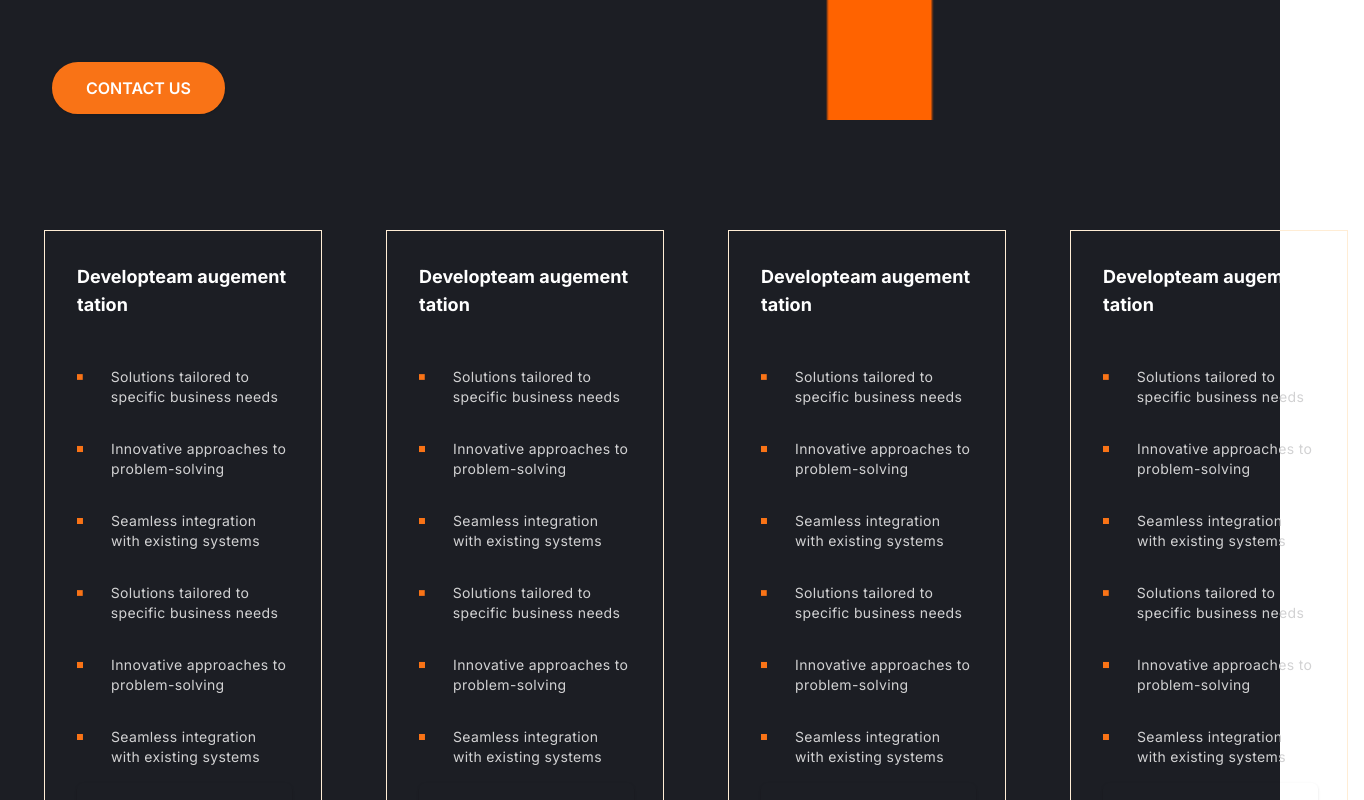
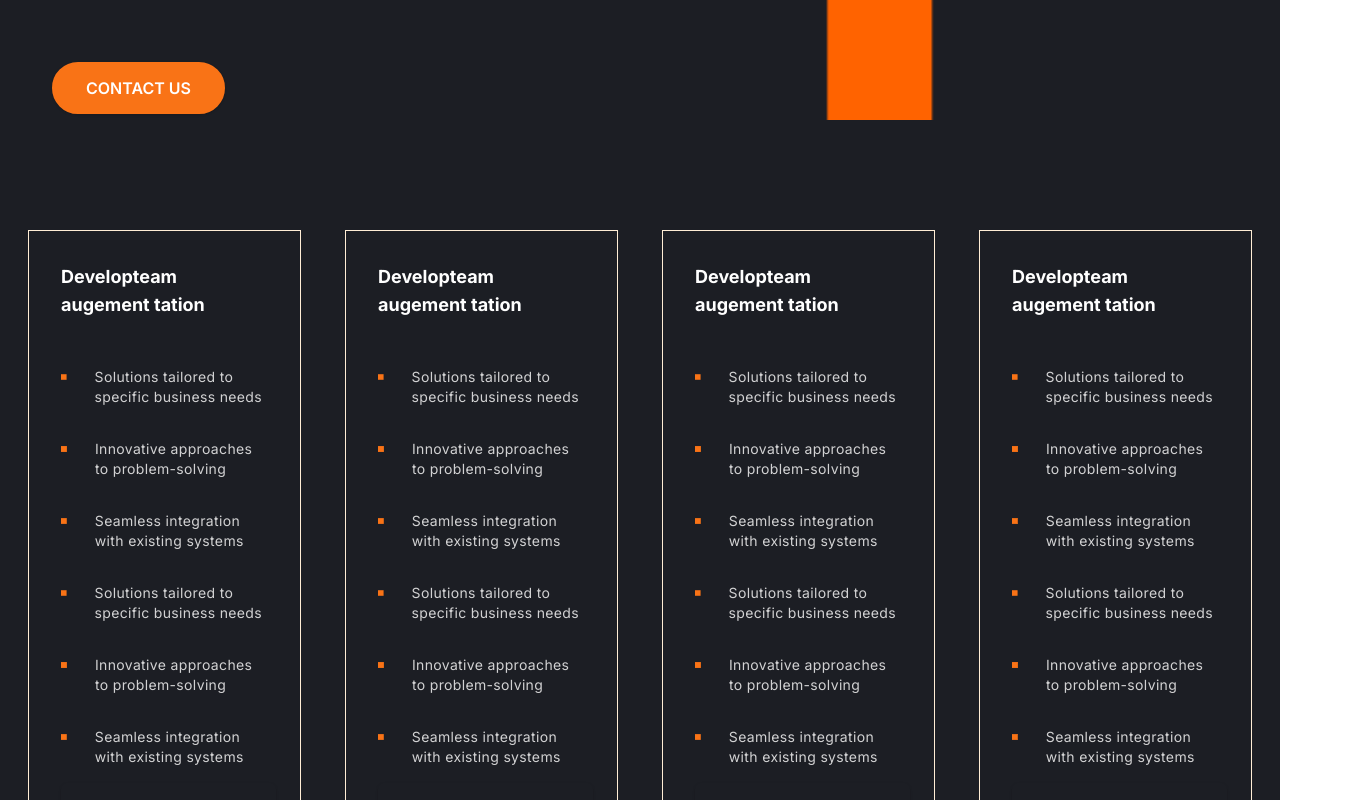
Before and after one commit to nganbuithii/UI-Yalantics-Web, a Next.js app: page /home in a window 1280 px wide. Shown: the part 520-1320 px from the top of the page, 1364 px wide, since content can reach past the window. Built offline with nearby package versions, Linux system fonts and the light colour scheme.

Commit message:
update fix exist

```diff
--- a/app/home/CaseStudiesList.jsx
+++ b/app/home/CaseStudiesList.jsx
@@ -18,7 +18,7 @@ const caseStudiesData = [
             "Innovative approaches to problem-solving",
             "Seamless integration with existing systems"
         ],
-        image:"https://yalantis.com/wp-content/uploads/2024/03/oxygen.webp",
+        image: "https://yalantis.com/wp-content/uploads/2024/03/oxygen.webp",
     },
     {
         title: "Developteam Augmentation",
@@ -31,7 +31,7 @@ const caseStudiesData = [
             "Seamless integration with existing systems"
         ]
         ,
-        image:"https://yalantis.com/wp-content/uploads/2024/03/oxygen.webp",
+        image: "https://yalantis.com/wp-content/uploads/2024/03/oxygen.webp",
     },
     {
         title: "Developteam Augmentation",
@@ -44,7 +44,7 @@ const caseStudiesData = [
             "Seamless integration with existing systems"
         ]
         ,
-        image:"https://yalantis.com/wp-content/uploads/2024/03/oxygen.webp",
+        image: "https://yalantis.com/wp-content/uploads/2024/03/oxygen.webp",
     },
     {
         title: "Developteam Augmentation",
@@ -57,7 +57,7 @@ const caseStudiesData = [
             "Seamless integration with existing systems"
         ]
         ,
-        image:"https://yalantis.com/wp-content/uploads/2024/03/oxygen.webp",
+        image: "https://yalantis.com/wp-content/uploads/2024/03/oxygen.webp",
     },
     {
         title: "Developteam Augmentation",
@@ -70,7 +70,7 @@ const caseStudiesData = [
             "Seamless integration with existing systems"
         ],
 
-        image:"https://yalantis.com/wp-content/uploads/2024/03/oxygen.webp",
+        image: "https://yalantis.com/wp-content/uploads/2024/03/oxygen.webp",
     },
     {
         title: "Developteam Augmentation",
@@ -83,7 +83,7 @@ const caseStudiesData = [
             "Seamless integration with existing systems"
         ]
         ,
-        image:"https://yalantis.com/wp-content/uploads/2024/03/oxygen.webp",
+        image: "https://yalantis.com/wp-content/uploads/2024/03/oxygen.webp",
     },
     {
         title: "Developteam Augmentation",
@@ -95,7 +95,7 @@ const caseStudiesData = [
             "Innovative approaches to problem-solving",
             "Seamless integration with existing systems"
         ],
-        image:"https://yalantis.com/wp-content/uploads/2024/03/oxygen.webp",
+        image: "https://yalantis.com/wp-content/uploads/2024/03/oxygen.webp",
     },
     {
         title: "Developteam Augmentation",
@@ -108,7 +108,7 @@ const caseStudiesData = [
             "Seamless integration with existing systems"
         ]
         ,
-        image:"https://yalantis.com/wp-content/uploads/2024/03/oxygen.webp",
+        image: "https://yalantis.com/wp-content/uploads/2024/03/oxygen.webp",
     },
     {
         title: "Developteam Augmentation",
@@ -138,23 +138,21 @@ const caseStudiesData = [
 
 export default function CaseStudiesList() {
     return (
-        <section className="relative main-bg lg:pb-20 ">
+        <section className="relative main-bg lg:pb-20   ">
             <div className="flex flex-row pt-20 pl-8 pb-12  md:items-between">
                 <h1 className="2xl:text-6xl text-white xl:text-[56px]  lg:text-[56px] md:text-[46px] md:w-full sm:text-[24px] ">Case Studies</h1>
-                <div className="flex flex-row lg:ml-auto xl:space-x-4
-
-                xl:absolute xl:-top-52 xl:flex-row  xl:right-10
-                lg:absolute lg:flex-col lg:justify-center lg:translate-y-[300px] lg:right-0
+                <div className="flex flex-row lg:absolute lg:flex-col lg:justify-center lg:translate-y-[300px] lg:right-5
+                xl:flex-row xl:absolute xl:-top-52 xl:right-10 xl:space-x-4
                 md:absolute md:flex-col md:justify-center md:translate-y-[300px] md:right-0
-                sm:hidden
-                ">
-                    <div className="swiper-button-prev  xl:block">
-                        <IoIosArrowDropleft className="text-8xl xl:text-6xl  md:text-6xl text-gray-100 hover:text-orange-500" />
+                sm:hidden md:inline-block  xl:flex">
+                    <div className="swiper-button-prev xl:block">
+                        <IoIosArrowDropleft className="xl:mt-4 text-8xl xl:text-6xl md:text-6xl text-gray-100 hover:text-orange-500" />
                     </div>
-                    <div className="swiper-button-next ml-4 xl:block lg:ml-0 md:ml-0 md:mt-4">
-                        <IoIosArrowDropright className="text-8xl  md:text-6xl xl:text-6xl text-gray-100 hover:text-orange-500" />
+                    <div className="swiper-button-next xl:ml-4 xl:block lg:ml-0 md:ml-0 md:mt-4">
+                        <IoIosArrowDropright className="text-8xl md:text-6xl  xl:text-6xl text-gray-100 hover:text-orange-500" />
                     </div>
                 </div>
+
             </div>
             <Swiper
                 spaceBetween={0} // Đặt spaceBetween là 0
--- a/app/home/page.jsx
+++ b/app/home/page.jsx
@@ -76,10 +76,11 @@ export default function HomePage() {
                 </div>
             </section>
 
-            <section className="xl:flex xl:flex-row flex-wrap xl:flex-nowrap main-bg xl:pt-24 xl:pb-[80px] lg:grid lg:grid-cols-2 lg:gap-4 lg:px-5 lg:pb-[60px] md:pb-[60px]
+            <section className=" flex-wrap xl:flex-nowrap main-bg xl:pt-24 xl:pb-[80px] lg:grid lg:grid-cols-2 lg:gap-4 lg:px-5 lg:pb-[60px] md:pb-[60px]
             md:grid md:grid-cols-2 md:gap-3 md:px-5
+            xl:grid xl:grid-cols-4 xl:gap-3 xl:px-3
             ">
-                <div className="xl:w-1/4 xl:mx-2 lg:w-full lg:mx-0 sm:px-4 sm:pb-4">
+                <div className=" lg:w-full lg:mx-0 sm:px-4 sm:pb-4">
                     <CardReadMore
                         title={"Developteam augement tation"}
                         items={[
@@ -92,7 +93,7 @@ export default function HomePage() {
                         ]}
                     />
                 </div>
-                <div className="xl:w-1/4 xl:mx-2 lg:w-full lg:mx-0 sm:px-4 sm:pb-4">
+                <div className=" lg:w-full lg:mx-0 sm:px-4 sm:pb-4">
                     <CardReadMore
                         title={"Developteam augement tation"}
                         items={[
@@ -105,7 +106,7 @@ export default function HomePage() {
                         ]}
                     />
                 </div>
-                <div className="xl:w-1/4 xl:mx-2 lg:w-full lg:mx-0 sm:px-4 sm:pb-4">
+                <div className=" lg:w-full lg:mx-0 sm:px-4 sm:pb-4">
                     <CardReadMore
                         title={"Developteam augement tation"}
                         items={[
@@ -118,7 +119,7 @@ export default function HomePage() {
                         ]}
                     />
                 </div>
-                <div className="xl:w-1/4 xl:mx-2 lg:w-full lg:mx-0 sm:px-4 sm:pb-4">
+                <div className=" lg:w-full lg:mx-0 sm:px-4 sm:pb-4">
                     <CardReadMore
                         title={"Developteam augement tation"}
                         items={[
--- a/components/header.jsx
+++ b/components/header.jsx
@@ -60,7 +60,7 @@ export default function Header() {
                                     alt="Logo"
                                     width={130}
                                     height={130}
-                                    className="object-contain 2xl:w-[130px] xl:w-[90px] sm:w-[80px]"
+                                    className="object-contain 2xl:w-[130px] xl:w-[90px] sm:w-[80px] lg:w-[230px]"
                                 />
                             </Link>
                         </div>
@@ -101,7 +101,7 @@ export default function Header() {
                             </nav>
                         </div>
                         <div className="ml-15 lg:flex flex-row md:flex md:flex-row
-                        xl:w-[15%] lg:w-[15%]
+                        xl:w-[25%] lg:w-[15%] xl:ml-0
 
                         ">
                             <div className='sm:hidden md:block'>
--- a/components/menu-res.jsx
+++ b/components/menu-res.jsx
@@ -41,7 +41,7 @@ export default function MenuRes({ onClose }) {
                             />
                         </Link>
                     </div>
-                    <div className="lg:pr-0 md:pr-10 sm:pr-20">
+                    <div className="lg:pr-5 md:pr-10 sm:pr-20 ">
                         <FaXmark onClick={onClose} className="text-5xl cursor-pointer lg:inline-block md:inline-block" />
                     </div>
                 </div>
--- a/components/video-card.jsx
+++ b/components/video-card.jsx
@@ -130,7 +130,7 @@ export default function VideoCard() {
                 </Swiper>
 
                 <div className="absolute right-0 top-1/2 transform -translate-y-1/2 flex flex-col space-y-4 sm:hidden md:block md:z-30
-                xl:-right-32    lg:-right-32  md:-right-28
+                xl:-right-28    lg:-right-32  md:-right-28
                 ">
                     <div className="swiper-button-next text-8xl text-white">
                         <MdOutlineNavigateNext />
```
